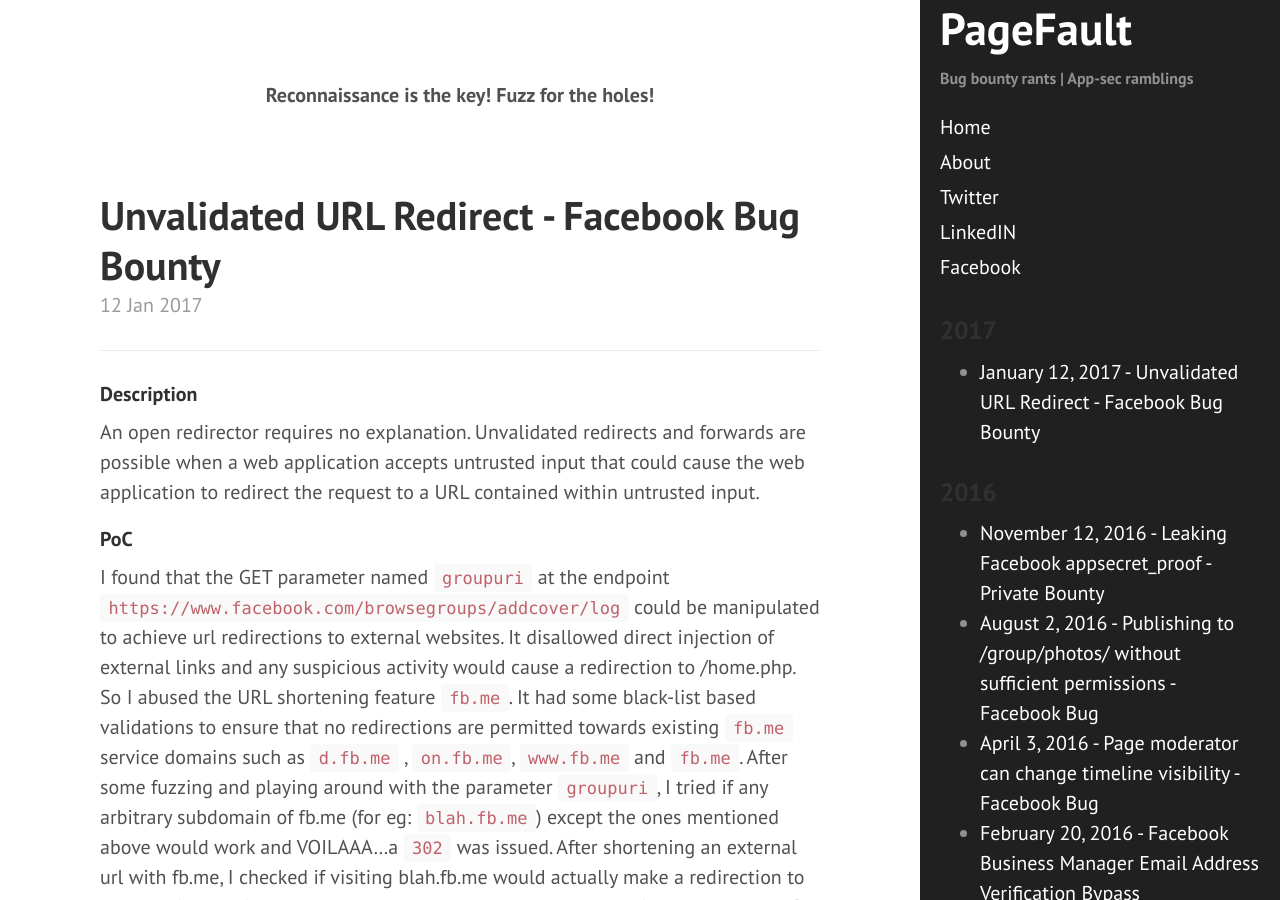
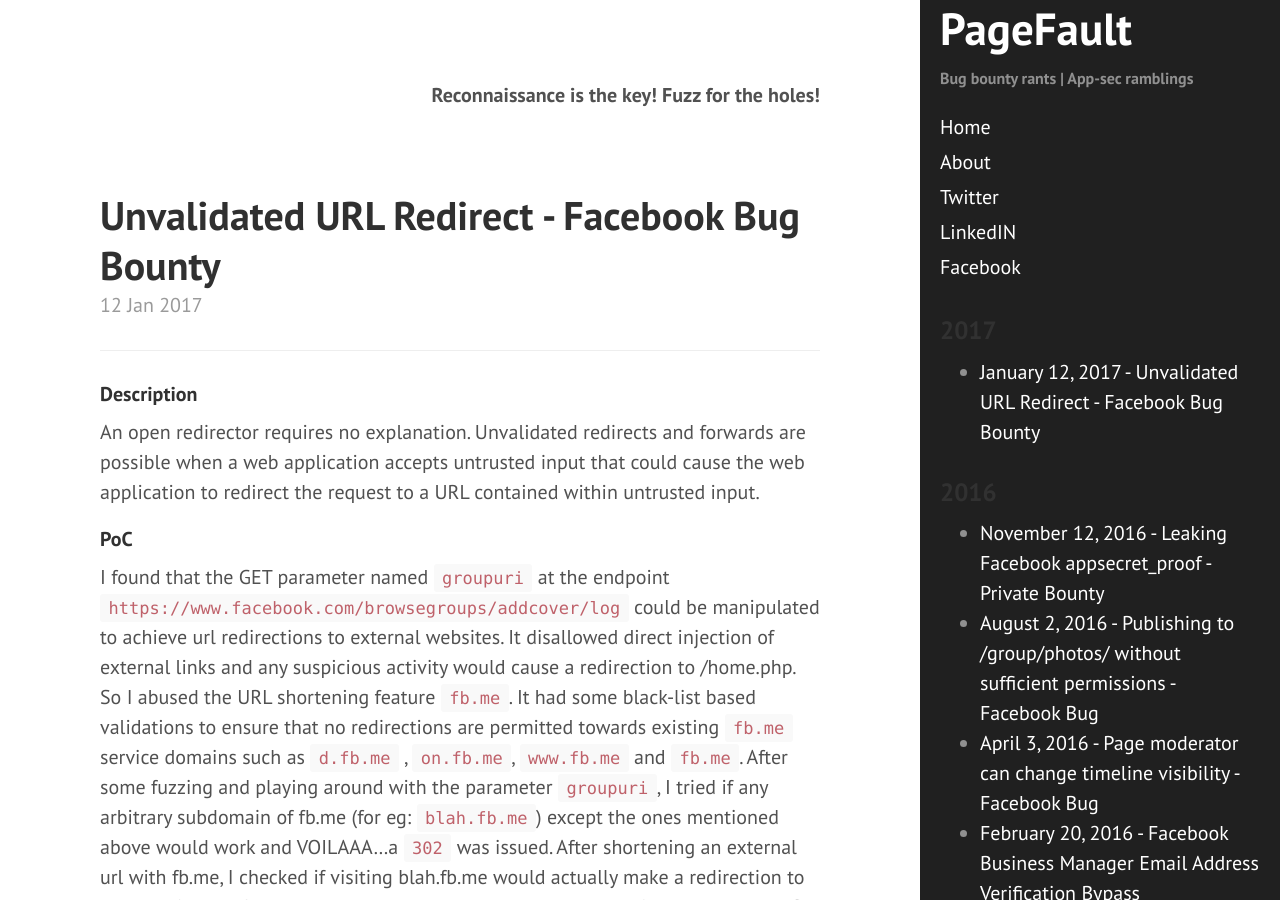
Before and after one commit to sahadnk72/sahadnk72.github.io, a Jekyll site: the page built from index.html, in a window 1280 px wide and 900 px high. Built offline with Jekyll 4.4.1, drawn with Linux system fonts in a browser that asks for light colours; the list of posts is cut into pages by our own code.

Commit message:
Update index.html

```diff
--- a/index.html
+++ b/index.html
@@ -3,7 +3,7 @@ layout: default
 title: Home
 ---
 
-<center><p><b>Reconnaissance is the key!  Fuzz for the holes!</b></p></center><br><br>
+<p align="right"><b>Reconnaissance is the key!  Fuzz for the holes!</b></p><br><br>
 
   {% for post in paginator.posts %}
   <div class="post">
```
